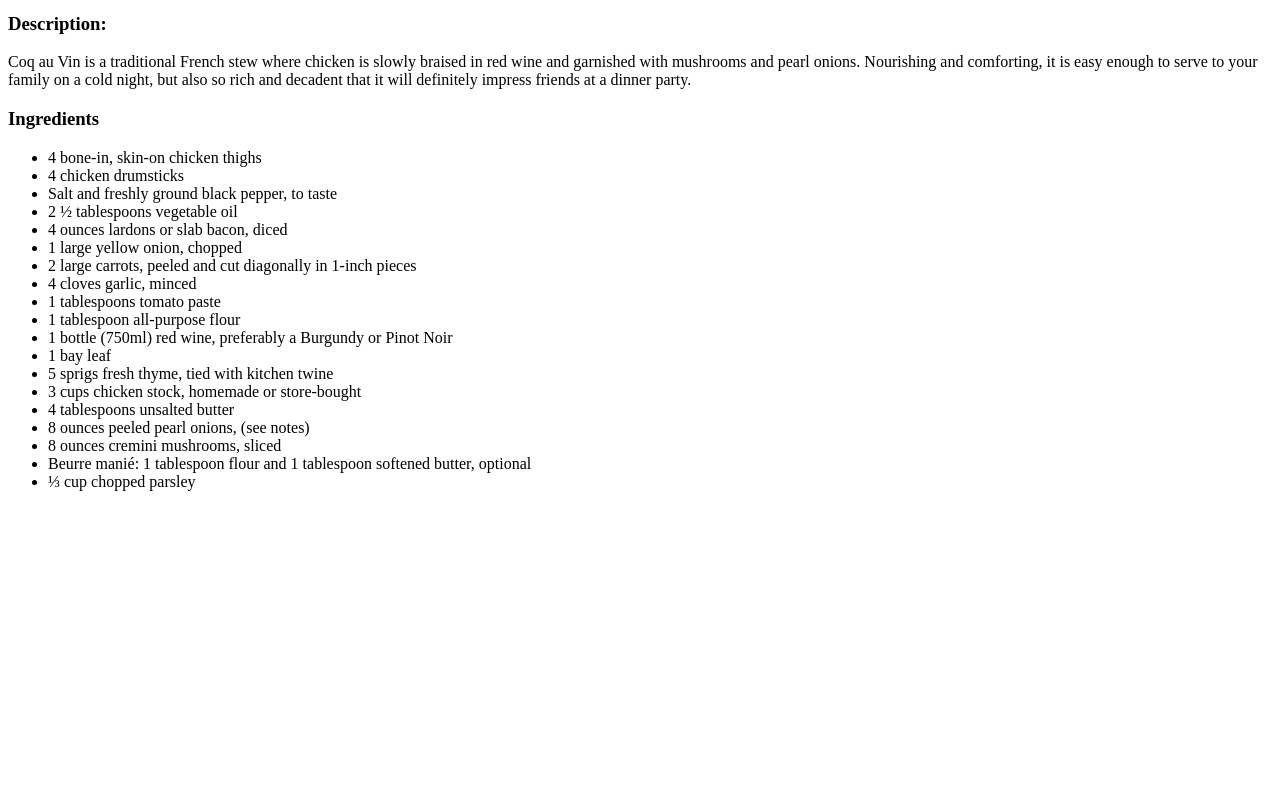
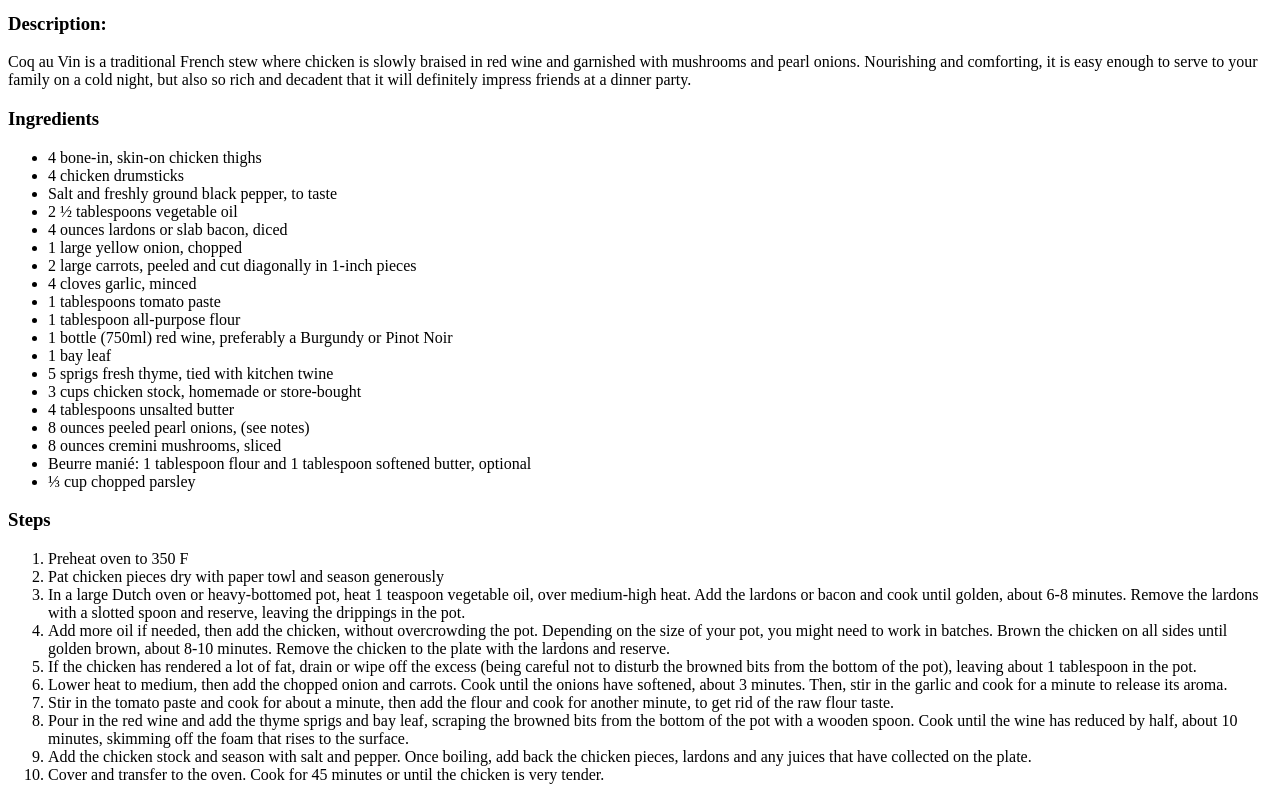
Before and after one commit to tofe54/odin-recipes, a plain HTML site: page recipes/coq-au-vin.html in a window 1280 px wide. Shown: the part 390-1190 px from the top of the page. Before the commit the page ends 897 px from the top, so only its background shows below. Drawn offline with Linux system fonts and the light colour scheme.

Commit message:
update coq-au-vin recipe
Removed small type: /

```diff
--- a/recipes/coq-au-vin.html
+++ b/recipes/coq-au-vin.html
@@ -4,7 +4,7 @@
     <meta charset="UTF-8">
     <meta http-equiv="X-UA-Compatible" content="IE=edge">
     <meta name="viewport" content="width=device-width, initial-scale=1.0">
-    <title>Document</title>
+    <title>Coq Au vin Recipe</title>
 </head>
 <body>
     <h1>Coq Au Vin</h1>
@@ -35,8 +35,22 @@
             <li>8 ounces cremini mushrooms, sliced</li>
             <li>Beurre manié: 1 tablespoon flour and 1 tablespoon softened butter, optional</li>
             <li>⅓ cup chopped parsley</li>
-
         </ul>
+    </div>
+    <div id="steps">
+        <h3>Steps</h3>
+        <ol>
+            <li>Preheat oven to 350 F</li>
+            <li>Pat chicken pieces dry with paper towl and season generously</li>
+            <li>In a large Dutch oven or heavy-bottomed pot, heat 1 teaspoon vegetable oil, over medium-high heat. Add the lardons or bacon and cook until golden, about 6-8 minutes. Remove the lardons with a slotted spoon and reserve, leaving the drippings in the pot.</li>
+            <li>Add more oil if needed, then add the chicken, without overcrowding the pot. Depending on the size of your pot, you might need to work in batches. Brown the chicken on all sides until golden brown, about 8-10 minutes. Remove the chicken to the plate with the lardons and reserve.</li>
+            <li>If the chicken has rendered a lot of fat, drain or wipe off the excess (being careful not to disturb the browned bits from the bottom of the pot), leaving about 1 tablespoon in the pot.</li>
+            <li>Lower heat to medium, then add the chopped onion and carrots. Cook until the onions have softened, about 3 minutes. Then, stir in the garlic and cook for a minute to release its aroma.</li>
+            <li>Stir in the tomato paste and cook for about a minute, then add the flour and cook for another minute, to get rid of the raw flour taste.</li>
+            <li>Pour in the red wine and add the thyme sprigs and bay leaf, scraping the browned bits from the bottom of the pot with a wooden spoon. Cook until the wine has reduced by half, about 10 minutes, skimming off the foam that rises to the surface.</li>
+            <li>Add the chicken stock and season with salt and pepper. Once boiling, add back the chicken pieces, lardons and any juices that have collected on the plate.</li>
+            <li>Cover and transfer to the oven. Cook for 45 minutes or until the chicken is very tender.</li>
+        </ol>
     </div>
 </body>
 </html>
```
